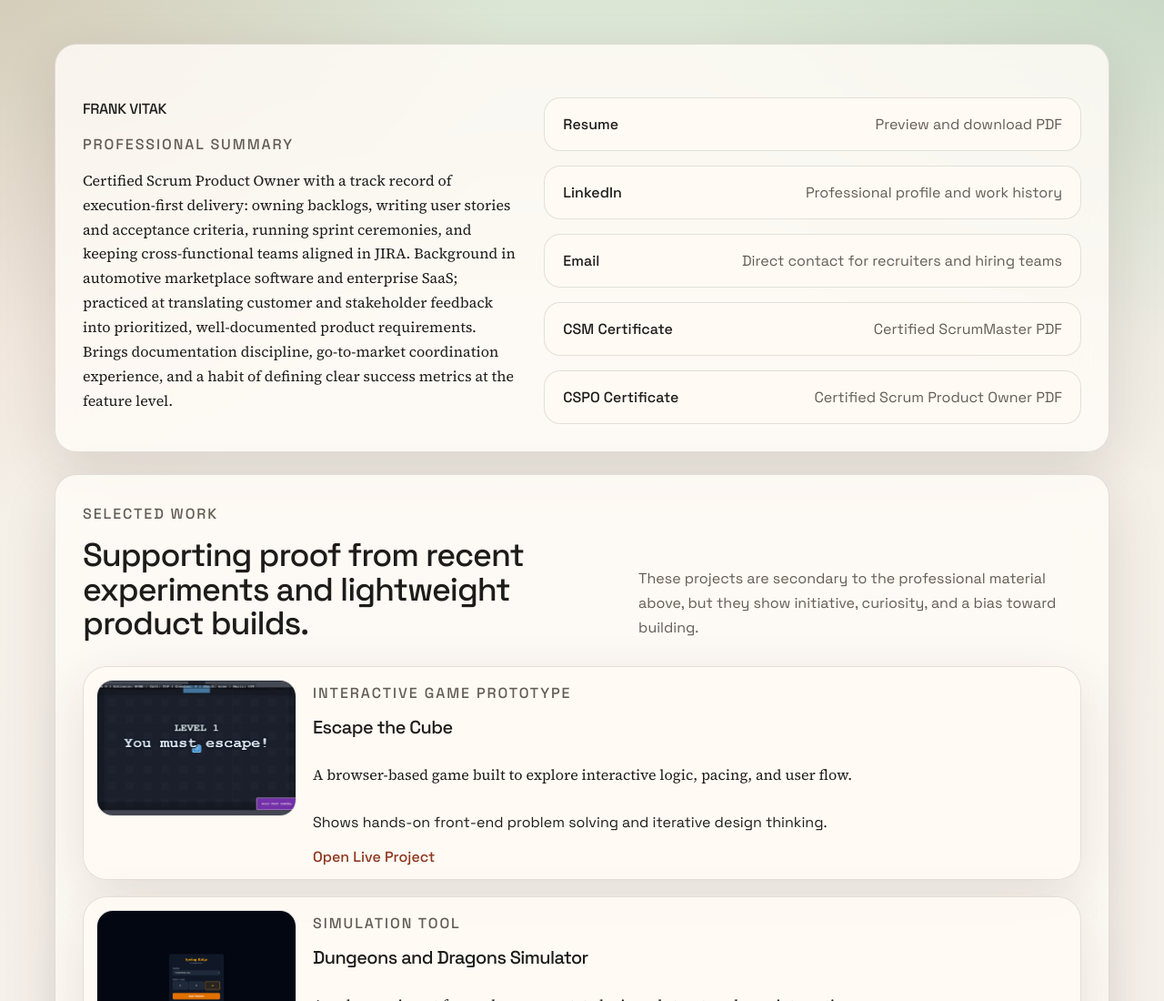
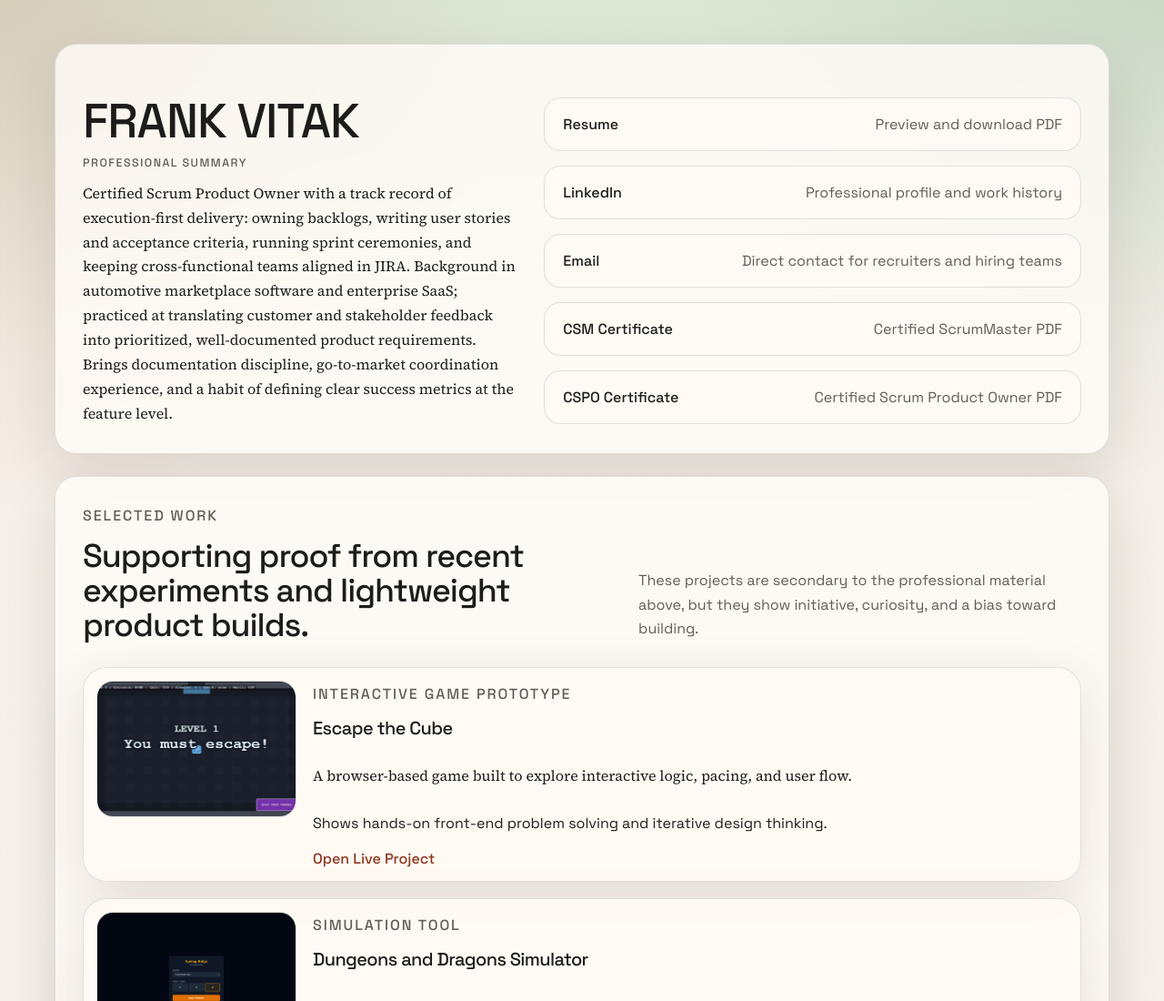
Before and after one commit to fvitak/Frank_Vitak_Experiments, a plain HTML site: page index.html in a window 1280 px wide. Shown: the top 1100 px of the page at 91% size. Drawn offline with Linux system fonts and the light colour scheme.

Commit message:
Fix summary typography specificity

```diff
--- a/styles.css
+++ b/styles.css
@@ -82,17 +82,19 @@ h3 {
   letter-spacing: 0.12em;
 }
 
-.nameplate {
+.overview-panel .nameplate {
   margin: 0;
   font-size: 3.3rem;
   font-weight: 500;
+  line-height: 1;
   letter-spacing: -0.02em;
   text-transform: uppercase;
   color: var(--ink);
 }
 
-.section-label {
+.overview-panel .section-label {
   font-size: 0.78rem;
+  line-height: 1.2;
   letter-spacing: 0.12em;
 }
 
```
